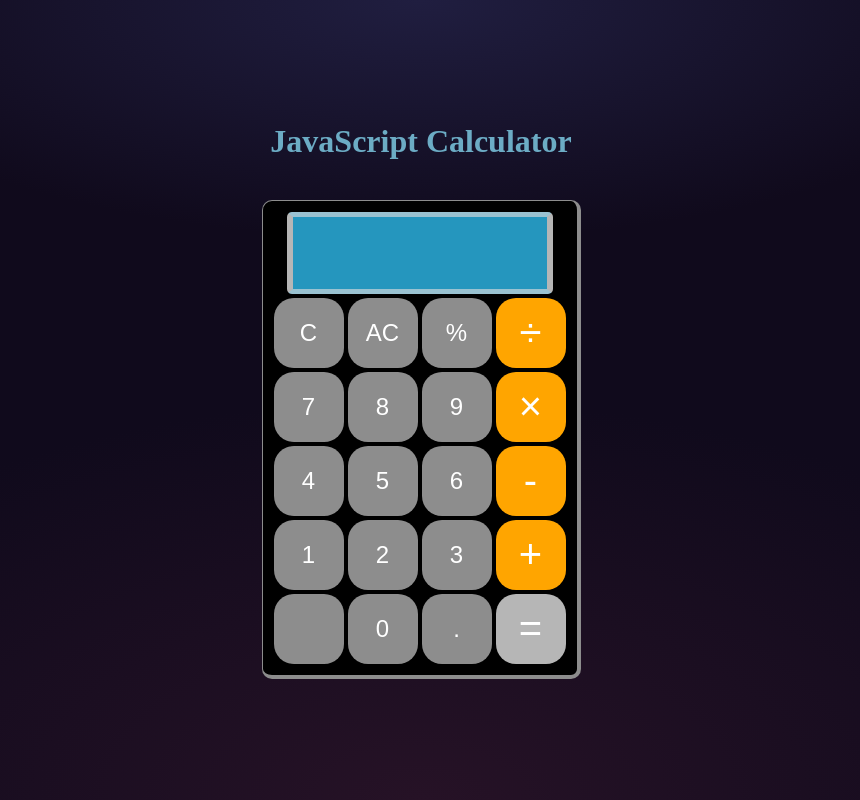
After one commit to ShoheiK12/Dproject, a Django app: page /portfolio/calculator/ in a window 1280 px wide. The commit adds this page. Shown: the whole page, without its empty margins (219-1079 px from the left). Run offline with Django 5.2, Linux system fonts and the light colour scheme.

Commit message:
Update index.html, views.py and urls.py for JSCalculator, and add JSCalculator html, css, and js file.

```diff
--- a/dproject/portfolio/urls.py
+++ b/dproject/portfolio/urls.py
@@ -7,4 +7,5 @@ app_name = "portfolio"
 urlpatterns = [
     # path(path, function, name)
     path("", views.index, name="index"),
+    path("calculator/", views.calculator, name="calculator"),
 ]
--- a/dproject/portfolio/views.py
+++ b/dproject/portfolio/views.py
@@ -7,4 +7,10 @@ class IndexView(View):
         # When getting request, return index.html
         return render(request, "portfolio/index.html")
 
+class JSCalculatorView(View):
+    def get(self, request):
+        return render(request, "portfolio/JSCalculator.html")
+
+
 index = IndexView.as_view()
+calculator = JSCalculatorView.as_view()
--- /dev/null
+++ b/dproject/static/portfolio/css/JSCalculator.css
@@ -0,0 +1,94 @@
+html {
+  background: #100a1c;
+  background-image:
+    radial-gradient(50% 30% ellipse at center top, #201e40 0%, rgba(0,0,0,0) 100%),
+    radial-gradient(60% 50% ellipse at center bottom, #261226 0%, #100a1c 100%);
+  background-attachment: fixed;
+  color: #6cacc5;
+}
+
+body {
+  margin: 0;
+  min-height: 100vh;
+  display: flex;
+  flex-direction: column;
+  justify-content: center;
+  align-items: center;
+}
+
+h1 {
+  display: block;
+  text-align: center;
+  margin-bottom: 20px;
+}
+
+table {
+  background-color: #000;
+  width: 300px;
+  height: 400px;
+  /* Add a shadow to make the calculator appear to float. */
+  border: solid 1px #dcdcdca4;
+  border-right: solid 4px #dcdcdca4;
+  border-bottom: solid 4px #dcdcdca4;
+  border-radius: 10px;
+  text-align: center;
+  padding: 8px;
+  margin: 20px;
+}
+
+input {
+  color: #fff;
+  width: 70px;
+  height: 70px;
+  font-size: x-large;
+  background-color: #dcdcdca4;
+  /* Setting for button */
+  border: none;
+  border-radius: 20px;
+  /* Remove the black border on click. */
+  outline: none;
+}
+
+.display {
+  width: 250px;
+  text-align: right;
+  background-color: #2596be;
+  border-top: solid #dcdcdca4 5px;
+  border-bottom: solid #dcdcdca4 5px;
+  border-right: solid #b6b6b6 6px;
+  border-left: solid #b6b6b6 6px;
+  border-radius: 5px;
+}
+/* Error message */
+.display.error {
+  color: red;
+}
+/* Override the background colour of the operator */
+.operator {
+  font-size: 40px;
+  background-color: orange;
+}
+/* Set the background colour for the section marked with = as an override. */
+.equal {
+  font-size: 40px;
+  background-color: #b6b6b6;
+}
+
+/* Darkening the colour when hovering over it */
+input:hover {
+  background: #747373b9;
+}
+.display:hover {
+  background: #b84c93;
+}
+.operator:hover {
+  background: #339cdd;
+}
+
+/* Darkens the colour when clicked */
+input:active {
+  background:  #5a5a5a;
+}
+.operator:active {
+  background: #2c80b4;
+}
--- /dev/null
+++ b/dproject/static/portfolio/js/JSCalculator.js
@@ -0,0 +1,57 @@
+function get_calc(btn) {
+  const display = document.calculator.display;
+
+  if (btn.value == "=") {
+    const expression = display.value;
+
+    // Check if it is divided by zero or not.
+    if (/\/0|÷0/.test(expression)) {
+      display.value = "Do not divide by zero";
+      display.classList.add("error");
+    } else {
+      try {
+        // Convert × and ÷ into a computable format and then evaluate.
+        const safeExpression = expression.replace(/×/g, "*").replace(/÷/g, "/");
+        display.value = eval(safeExpression);
+      } catch (e) {
+        display.value = "Error";
+      }
+    }
+
+  } else if (btn.value == "C") {
+    display.value = "";
+
+  } else if (btn.value == "AC") {
+    // Delete the last character.
+    display.value = display.value.slice(0, -1);
+
+  } else if (btn.value == "%") {
+    if (display.value !== "") {
+      display.value = Number(display.value) / 100;
+    }
+
+  } else if (btn.className == "float") {
+    const dispNum = display.value;
+    const lastNumber = dispNum.split(/[\+\-\*\/]/).pop();
+
+    if (lastNumber.includes(".")) return;
+
+    if (dispNum === "" || /[\+\-\*\/]$/.test(dispNum)) {
+      display.value += "0.";
+    } else {
+      display.value += ".";
+    }
+
+  } else {
+    if (btn.value == "×") {
+      btn.value = "*";
+    } else if (btn.value == "÷") {
+      btn.value = "/";
+    }
+    display.value += btn.value;
+
+    // Revert to the original button for display.
+    if (btn.value == "*") document.calculator.multi_btn.value = "×";
+    if (btn.value == "/") document.calculator.div_btn.value = "÷";
+  }
+}
--- /dev/null
+++ b/dproject/templates/portfolio/JSCalculator.html
@@ -0,0 +1,60 @@
+<!DOCTYPE html>
+<html lang="en">
+<head>
+  <meta charset="utf-8">
+  {% load static %}
+  <link rel="stylesheet" href="{% static 'portfolio/css/JSCalculator.css' %}">
+  <title>JavaScript Calculator</title>
+</head>
+
+<body>
+  <h1>JavaScript Calculator</h1>
+  <form name="calculator">
+    <table>
+      <tr>
+        <td colspan="4">
+          <input type="text" class="display" name="display" value="" disabled>
+        </td>
+      </tr>
+
+      <tr>
+        <td><input type="button" value="C" onclick="get_calc(this)"></td>
+        <td><input type="button" value="AC" onclick="get_calc(this)"></td>
+        <td><input type="button" value="%" onclick="get_calc(this)"></td>
+        <td><input type="button" value="÷" class="operator" name="div_btn" onclick="get_calc(this)"></td>
+      </tr>
+
+      <tr>
+        <td><input type="button" value="7" onclick="get_calc(this)"></td>
+        <td><input type="button" value="8" onclick="get_calc(this)"></td>
+        <td><input type="button" value="9" onclick="get_calc(this)"></td>
+        <td><input type="button" value="×" class="operator" name="multi_btn" onclick="get_calc(this)"></td>
+      </tr>
+
+      <tr>
+        <td><input type="button" value="4" onclick="get_calc(this)"></td>
+        <td><input type="button" value="5" onclick="get_calc(this)"></td>
+        <td><input type="button" value="6" onclick="get_calc(this)"></td>
+        <td><input type="button" value="-" class="operator" onclick="get_calc(this)"></td>
+      </tr>
+
+      <tr>
+        <td><input type="button" value="1" onclick="get_calc(this)"></td>
+        <td><input type="button" value="2" onclick="get_calc(this)"></td>
+        <td><input type="button" value="3" onclick="get_calc(this)"></td>
+        <td><input type="button" value="+" class="operator" onclick="get_calc(this)"></td>
+      </tr>
+
+      <tr>
+        <td><input type="button" value="" class="empty" disabled></td>
+        <td><input type="button" value="0" onclick="get_calc(this)"></td>
+        <td><input type="button" value="." class="float" onclick="get_calc(this)"></td>
+        <td><input type="button" value="=" class="equal" onclick="get_calc(this)"></td>
+      </tr>
+
+    </table>
+  </form>
+
+  <script src="{% static 'portfolio/js/JSCalculator.js' %}"></script>
+</body>
+</html>
--- a/dproject/templates/portfolio/index.html
+++ b/dproject/templates/portfolio/index.html
@@ -78,7 +78,7 @@
             <img class="project-img" src="{% static 'portfolio/images/JavaScriptCalculator.png' %}"
               alt="Calculator">
             <p class="project-title">
-              <a href="JSCalculator.html" class="project-link">
+              <a href="{% url 'portfolio:calculator' %}" class="project-link">
                 <span class="code">&lt;</span> Calculator <span class="code">&#47;&gt;</span>
               </a>
             </p>
```
